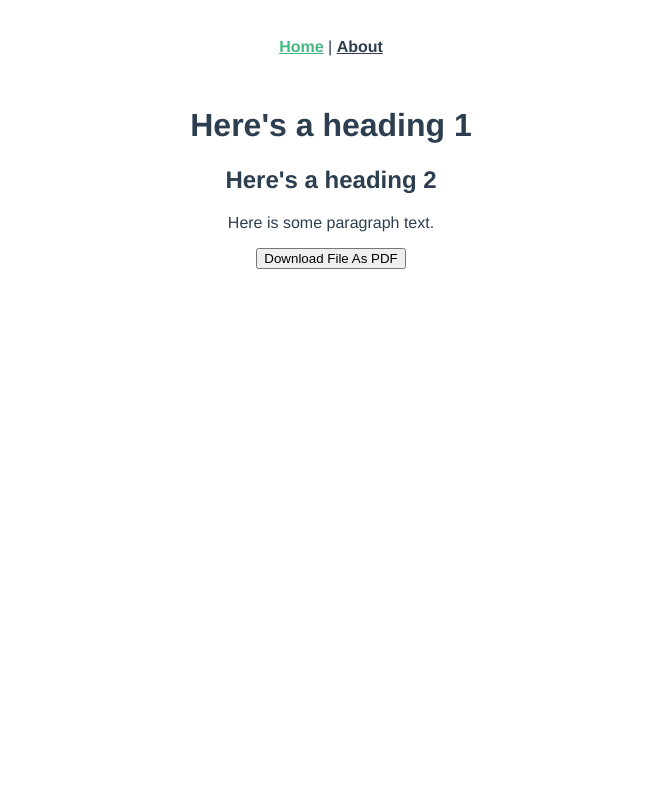
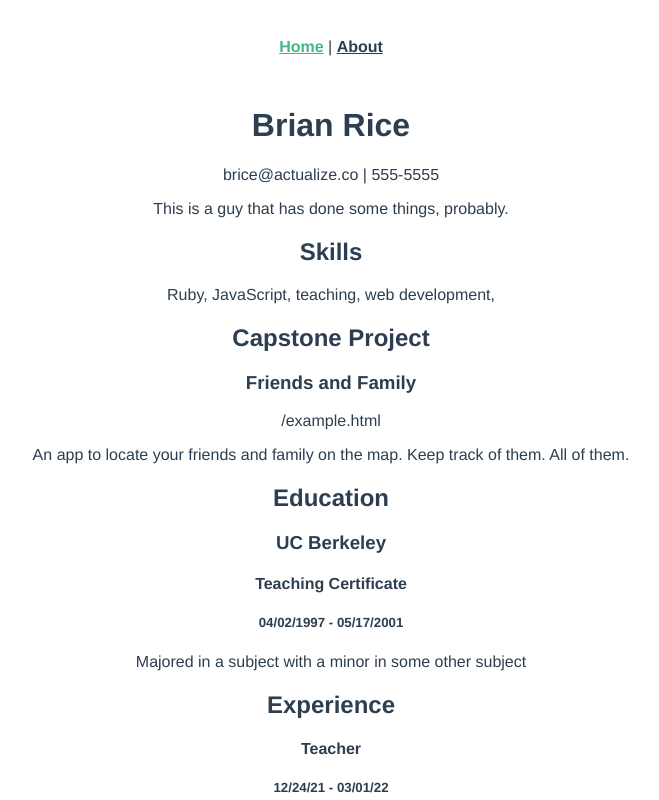
Before and after one commit to Dpeck09/orange-iguanas, a Vue app: page / in a window 1280 px wide. Shown: the top 800 px of the page, without its empty margins (309-968 px from the left). Built offline with nearby package versions, Linux system fonts and the light colour scheme.

Commit message:
add dummy data to approximate API JSON

```diff
--- a/src/views/HomeView.vue
+++ b/src/views/HomeView.vue
@@ -12,9 +12,31 @@ export default {
   data() {
     return {
       message: 'Hi my first vue code pen!!!',
-      experiences: [
-        { "job_title": "Assistant", "company_name": "Microsoft", "details": "did something, did something else, did another thing" },
-        { "job_title": "Manager", "company_name": "Apple", "details": "did something, did something else, did another thing" }]
+      student: {
+        first_name: "Brian",
+        last_name: "Rice",
+        email: "brice@actualize.co",
+        phone_number: "555-5555",
+        short_bio: "This is a guy that has done some things, probably.",
+        experiences: [
+          { start_date: "12/24/21", end_date: "03/01/22", job_title: "Teacher", company_name: "A School Maybe", details: "Did some stuff. Did some other things. Taught some stuff." },
+          { start_date: "12/24/19", end_date: "03/01/21", job_title: "Assistant Teacher", company_name: "A School Maybe", details: "Helped teach some things, did some other stuff." }
+        ],
+        educations: [
+          { start_date: "04/02/1997", end_date: "05/17/2001", degree: "Teaching Certificate", university_name: "UC Berkeley", details: "Majored in a subject with a minor in some other subject" }
+        ],
+        skills: [
+          { name: "Ruby" },
+          { name: "JavaScript" },
+          { name: "teaching" },
+          { name: "web development" }
+        ],
+        capstone: {
+          name: "Friends and Family",
+          description: "An app to locate your friends and family on the map. Keep track of them. All of them.",
+          url: "/example.html"
+        }
+      }
     }
   },
   methods: {
@@ -32,12 +54,11 @@ export default {
       console.log(this.$refs["data"])
       doc.html(this.$refs["data"], {
         margin: [50, 50, 50, 50],
+        autoPaging: 'text',
         callback: function () {
           doc.save('example.pdf')
         }
       });
-
-
     }
   }
 };
@@ -45,13 +66,37 @@ export default {
 
 <template>
   <div id="data" ref="data">
-    <h1>Here's a heading 1</h1>
-    <h2>Here's a heading 2</h2>
-    <p>Here is some paragraph text.</p>
+    <h1>{{ student.first_name }} {{ student.last_name }}</h1>
+    <p>{{ student.email }} | {{ student.phone_number }}</p>
+    <p>{{ student.short_bio }}</p>
+    <h2>Skills</h2>
+    <span v-for="skill in student.skills">{{ skill.name }}, </span>
+    <h2>Capstone Project</h2>
+    <h3>{{ student.capstone.name }}</h3>
+    <p>{{ student.capstone.url }}</p>
+    <p>{{ student.capstone.description }}</p>
+    <h2>Education</h2>
+    <div v-for="education in student.educations">
+      <h3>{{ education.university_name }}</h3>
+      <h4>{{ education.degree }}</h4>
+      <h5>{{ education.start_date }} - {{ education.end_date }}</h5>
+      <p>{{ education.details }}</p>
+    </div>
+    <h2>Experience</h2>
+    <div v-for="experience in student.experiences">
+      <h3>{{ experience.company }}</h3>
+      <h4>{{ experience.job_title }}</h4>
+      <h5>{{ experience.start_date }} - {{ experience.end_date }}</h5>
+      <p>{{ experience.details }}</p>
+    </div>
+
   </div>
 
   <button v-on:click="htmlToPdf">Download File As PDF</button>
 </template>
 
 <style>
+body {
+  font-family: sans-serif;
+}
 </style>
```
